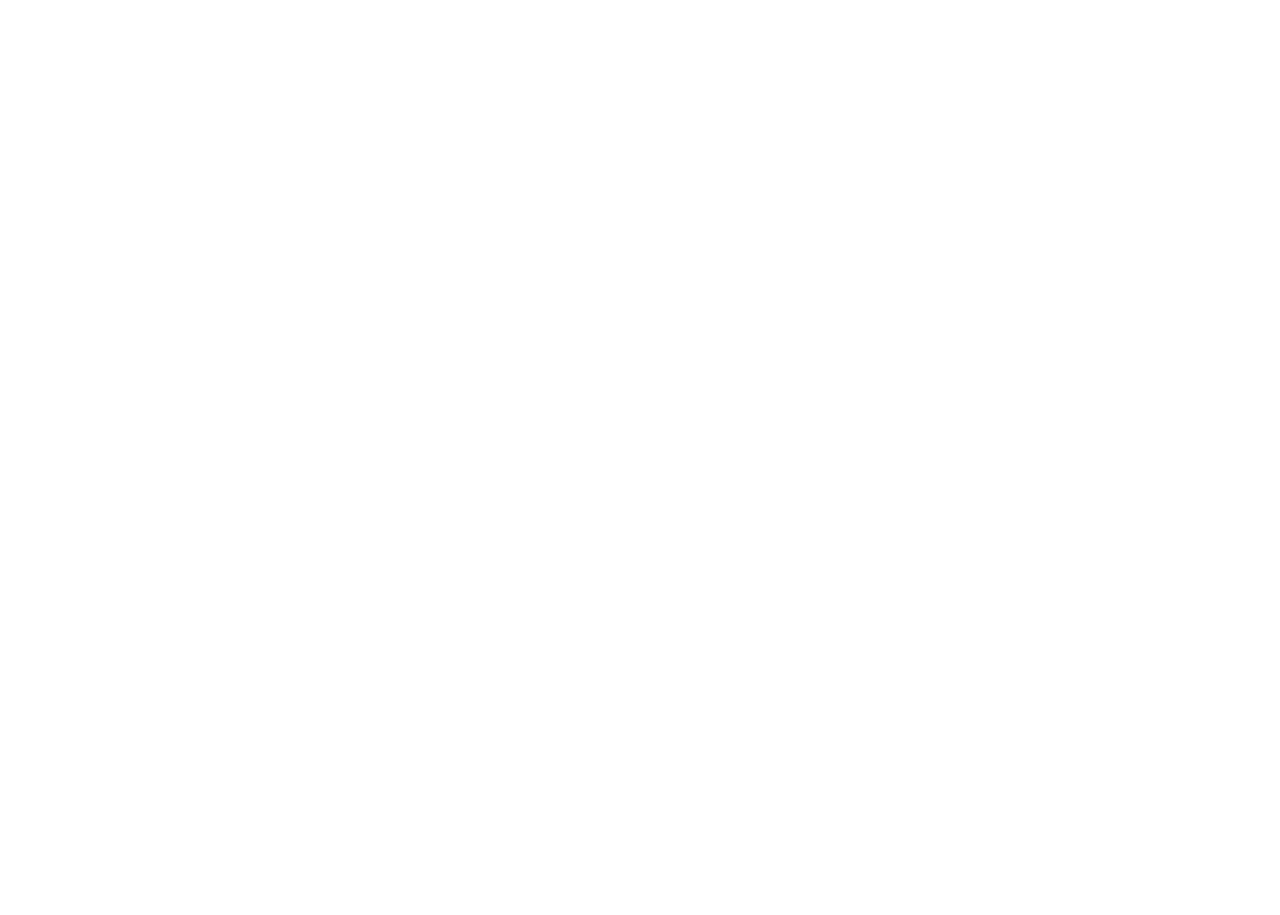
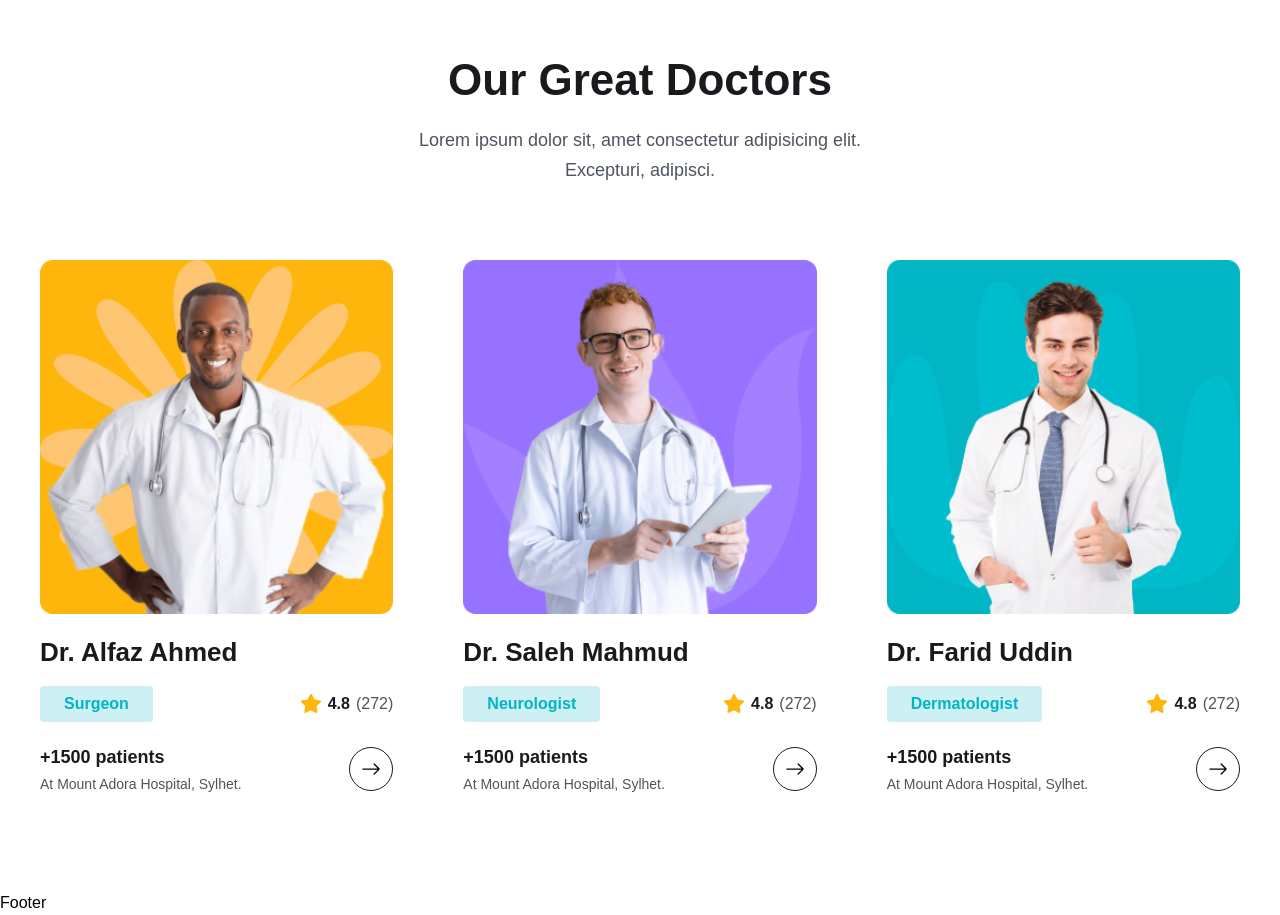
Before and after one commit to SathurshanPrabaharan/medicare-booking-app, a React (Vite) app in the folder frontend/: page / in a window 1280 px wide. Shown: the part 3820-4735 px from the top of the page. Before the commit the page ends 3822 px from the top, so only its background shows below. Built offline with nearby package versions, Linux system fonts and the light colour scheme.

Commit message:
implement doctor section

```diff
--- /dev/null
+++ b/frontend/src/Components/Doctors/DoctorCard.jsx
@@ -0,0 +1,74 @@
+import React from "react";
+import starIcon from "../../assets/images/Star.png";
+import { Link } from "react-router-dom";
+import { BsArrowRight } from "react-icons/bs";
+
+const DoctorCard = ({ doctor }) => {
+  const {
+    id,
+    name,
+    avgRating,
+    totalRating,
+    photo,
+    specialization,
+    totalPatients,
+    hospital,
+  } = doctor;
+  return (
+    <div className="p-3 lg:p-5">
+      <div>
+        <img src={photo} className="w-full" alt="" />
+      </div>
+
+      <h2
+        className="text-[18px] leading-[30px] lg:text-[26px] lg:leading-9 text-headingColor
+        font-[700] mt-3 lg:mt-5"
+      >
+        {name}
+      </h2>
+
+      <div className="mt-2 lg:mt-4 flex items-center justify-between">
+        <span
+          className="bg-[#ccf0f3] text-irisBlueColor py-1 px-2 lg:px-6 text-[12px] leading-4
+            lg:text-[16px] lg:leading-7 font-semibold rounded "
+        >
+          {specialization}
+        </span>
+        <div className="flex items-center gap-[6px]">
+          <span
+            className="flex items-center gap-[6px] text-[14px] leading-6 lg:text-[16px] lg:leading-7
+         font-semibold text-headingColor"
+          >
+            <img src={starIcon} alt="" />
+            {avgRating}
+          </span>
+          <span
+            className="text-[14px] leading-6 lg:text-[16px] lg:leading-7
+         font-[400] text-textColor"
+          >
+            ({totalRating})
+          </span>
+        </div>
+      </div>
+      <div className="mt-[18px] lg:mt-5 flex items-center justify-between">
+        <div>
+          <h3
+            className="text-[16px] leading-7 lg:text-[18px] lg:leading-[30px] font-semibold
+            text-headingColor"
+          >
+            +{totalPatients} patients
+          </h3>
+          <p className="text-[14px] leading-6 font-[400] text-textColor">At {hospital}</p>
+        </div>
+        <Link
+          to={`/doctors/${id}`}
+          className="w-[44px] h-[44px] rounded-full border border-solid border-[#181A1E] flex items-center justify-center group hover:bg-primaryColor hover:border-none "
+        >
+          <BsArrowRight className=" group-hover:text-white w-6 h-5" />
+        </Link>
+      </div>
+    </div>
+  );
+};
+
+export default DoctorCard;
--- /dev/null
+++ b/frontend/src/Components/Doctors/DoctorList.jsx
@@ -0,0 +1,14 @@
+import React from 'react'
+
+import {doctors} from '../../assets/data/doctors'
+import DoctorCard from './DoctorCard'
+
+const DoctorList = () => {
+  return (
+    <div className='grid grid-cols-1 sm:grid-cols-2 md:grid-cols-3 gap-5 lg:gap-[30px] mt-[30px] lg:mt-[55px]'>
+        {doctors.map((doctor,index)=><DoctorCard key={doctor.id} doctor={doctor}/>)}
+    </div>
+  )
+}
+
+export default DoctorList
--- a/frontend/src/Pages/Home.jsx
+++ b/frontend/src/Pages/Home.jsx
@@ -12,6 +12,7 @@
 import { BsArrowRight } from "react-icons/bs";
 import About from "../Components/About/About";
 import ServiceList from "../Components/Services/ServiceList";
+import DoctorList from "../Components/Doctors/DoctorList";
 
 function Home() {
   return (
@@ -237,7 +238,9 @@
 
                 <div className="flex items-center gap-[6px] lg:gap-[10px] mt-2 lg:mt-[18px]">
                   <img src={avatarIcon} alt="" />
-                  <h4 className="text-[10px] leading-3 lg:text-[16px] lg:leading-[22px] font-[700] text-headingColor">Wayne Collins</h4>
+                  <h4 className="text-[10px] leading-3 lg:text-[16px] lg:leading-[22px] font-[700] text-headingColor">
+                    Wayne Collins
+                  </h4>
                 </div>
               </div>
             </div>
@@ -245,6 +248,21 @@
         </div>
       </section>
       {/* =============== End Services Section ================  */}
+
+      {/* =============== Our great doctors ================  */}
+      <section>
+        <div className="container">
+          <div className="xl:w-[470px] mx-auto">
+            <h2 className="heading text-center ">Our Great Doctors </h2>
+            <p className="text__para text-center">
+              Lorem ipsum dolor sit, amet consectetur adipisicing elit.
+              Excepturi, adipisci.
+            </p>
+          </div>
+          <DoctorList/>
+        </div>
+      </section>
+      {/* =============== End Our great doctors ================  */}
     </>
   );
 }
--- a/frontend/src/assets/data/doctors.js
+++ b/frontend/src/assets/data/doctors.js
@@ -6,7 +6,7 @@
   {
     id: "01",
     name: "Dr. Alfaz Ahmed",
-    specialty: "Surgeon",
+    specialization: "Surgeon",
     avgRating: 4.8,
     totalRating: 272,
     photo: doctorImg01,
@@ -16,7 +16,7 @@
   {
     id: "02",
     name: "Dr. Saleh Mahmud",
-    specialty: "Neurologist",
+    specialization: "Neurologist",
     avgRating: 4.8,
     totalRating: 272,
     photo: doctorImg02,
@@ -26,7 +26,7 @@
   {
     id: "03",
     name: "Dr. Farid Uddin",
-    specialty: "Dermatologist",
+    specialization: "Dermatologist",
     avgRating: 4.8,
     totalRating: 272,
     photo: doctorImg03,
```
